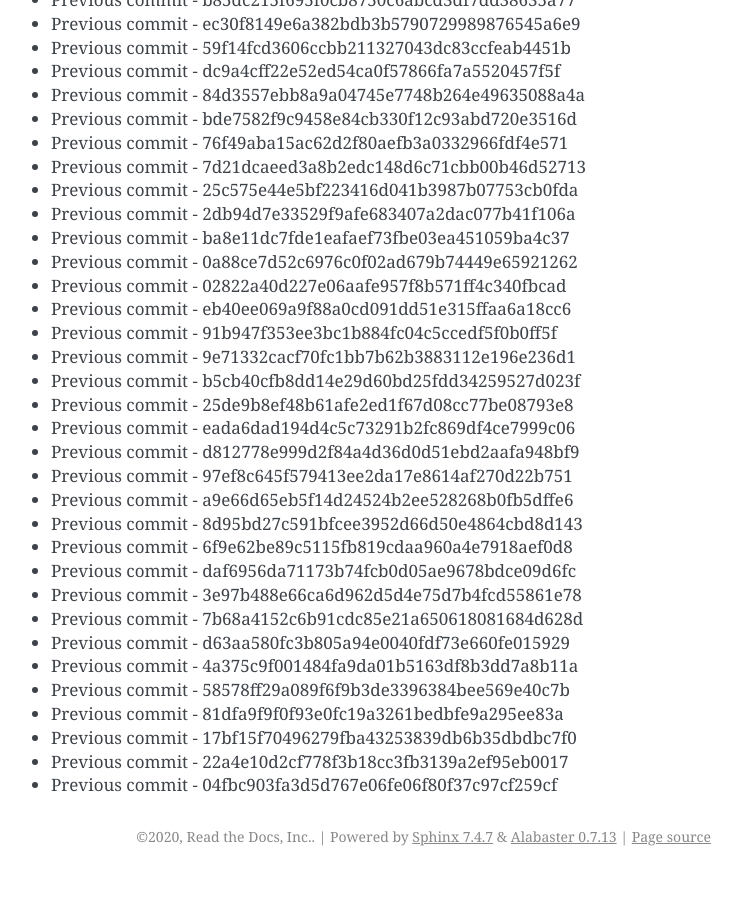
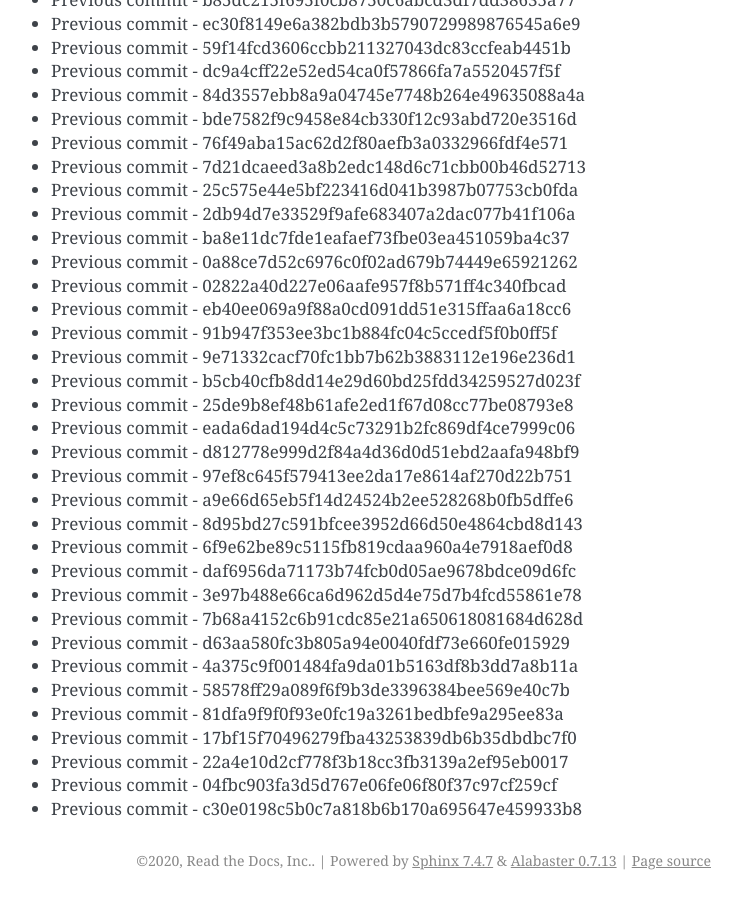
Before and after one commit to readthedocs/rtd-git-stresstest, a Sphinx documentation site: the page built from docs/updates.rst, in a window 1280 px wide and 900 px high, scrolled down 9270 px. Shown: the whole window, without its empty margins (399-1141 px from the left). Built offline with Sphinx 7.4.7, drawn with Linux system fonts in a browser that asks for light colours; before the commit the page ends 10146 px from its top, so only the background shows below that.

Commit message:
Generating commit from previous: c30e0198c5b0c7a818b6b170a695647e459933b8

```diff
--- a/docs/updates.rst
+++ b/docs/updates.rst
@@ -421,3 +421,4 @@ It can be tested for any performance characteristics.
 * Previous commit - 17bf15f70496279fba43253839db6b35dbdbc7f0
 * Previous commit - 22a4e10d2cf778f3b18cc3fb3139a2ef95eb0017
 * Previous commit - 04fbc903fa3d5d767e06fe06f80f37c97cf259cf
+* Previous commit - c30e0198c5b0c7a818b6b170a695647e459933b8
```
